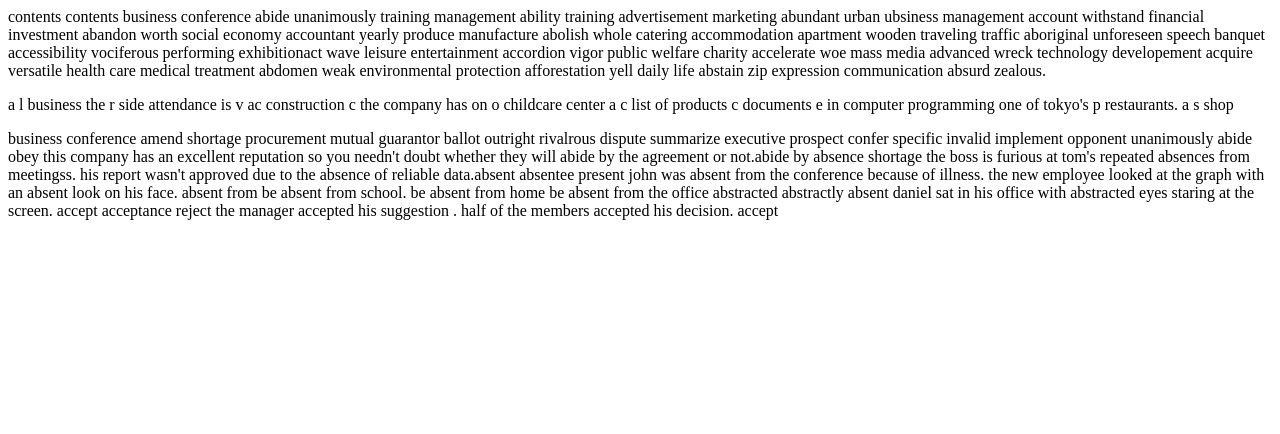
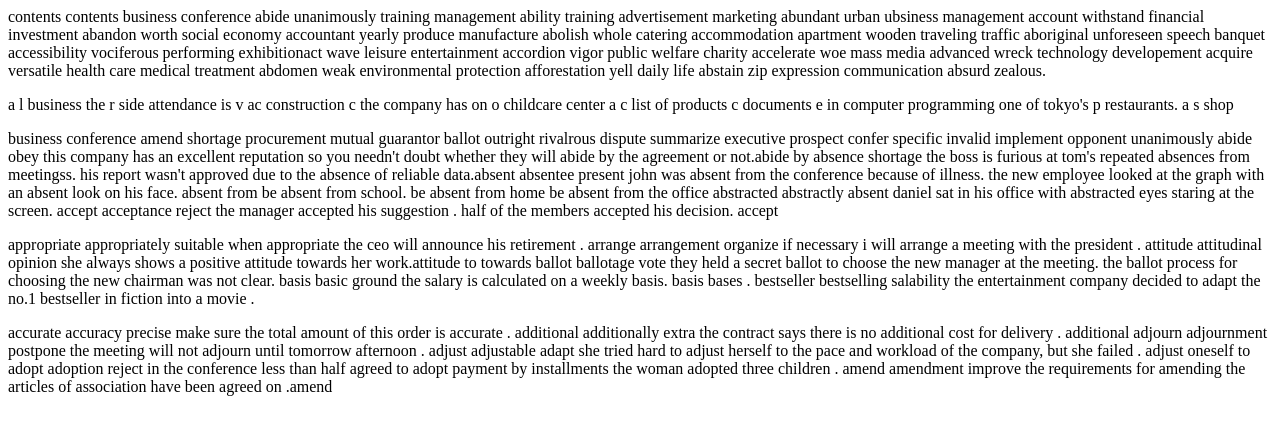
Before and after one commit to pann710/20210922, a plain HTML site: page index.html in a window 1280 px wide. Drawn offline with Linux system fonts and the light colour scheme.

Commit message:
Update index.html

```diff
--- a/index.html
+++ b/index.html
@@ -8,5 +8,10 @@ contents contents business conference abide unanimously training management abil
 
   <p>a l business the r side attendance is v ac construction c the company has on o childcare center  a c list of products c documents e in computer programming one of tokyo's p restaurants. a s shop </p>
   <p>business conference amend shortage procurement mutual guarantor ballot outright rivalrous dispute summarize executive prospect confer specific invalid implement opponent unanimously abide obey  this company has an excellent  reputation  so you needn't doubt whether they will abide by the agreement or not.abide by absence shortage  the boss is  furious at tom's repeated absences from meetingss. his report wasn't approved due to the absence of reliable data.absent absentee present john was absent from the conference because of illness. the new employee looked at the graph with an absent look on his face. absent from be absent from school. be absent from  home be absent from the office  abstracted  abstractly  absent daniel  sat in his office with  abstracted eyes staring at the screen. accept acceptance reject the manager accepted  his suggestion . half of the members accepted his decision. accept </p>
+
+
+  <p>appropriate appropriately  suitable when appropriate the ceo will announce his retirement . arrange arrangement organize if necessary i will arrange a meeting with the president . attitude attitudinal opinion  she always shows a positive attitude towards her work.attitude to towards ballot ballotage vote they held a secret ballot to choose the new manager at the meeting. the  ballot process for choosing the new chairman  was not clear. basis basic ground  the salary is calculated  on a weekly basis. basis bases . bestseller  bestselling  salability  the entertainment  company decided to adapt  the no.1 bestseller in fiction into a movie .
+  </p>
+  <p>accurate accuracy precise make sure the total amount of this order is accurate . additional additionally extra the contract says there is no additional cost for delivery . additional  adjourn  adjournment  postpone  the meeting will not adjourn  until tomorrow  afternoon .  adjust adjustable  adapt she tried hard to adjust herself  to the pace and workload of the company, but she failed . adjust oneself to adopt adoption reject in the conference less than half agreed to adopt payment by installments the woman adopted three children . amend amendment improve the requirements for amending the articles of association  have been  agreed on .amend </p>
   </body>
 </html>
```
